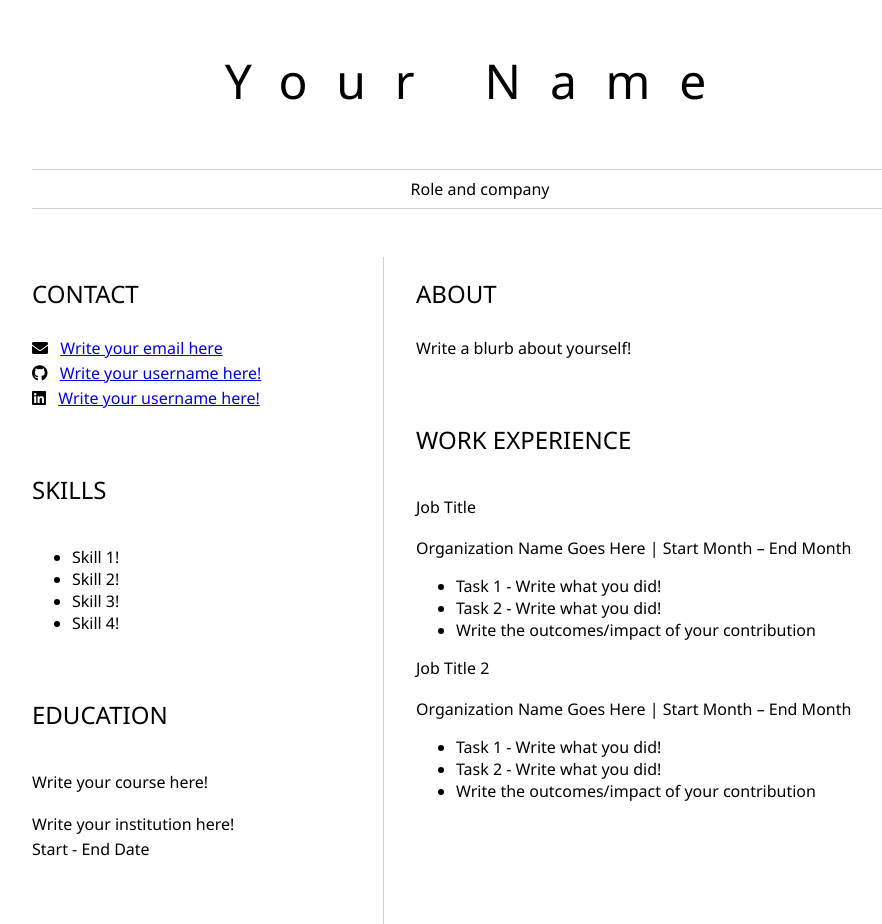
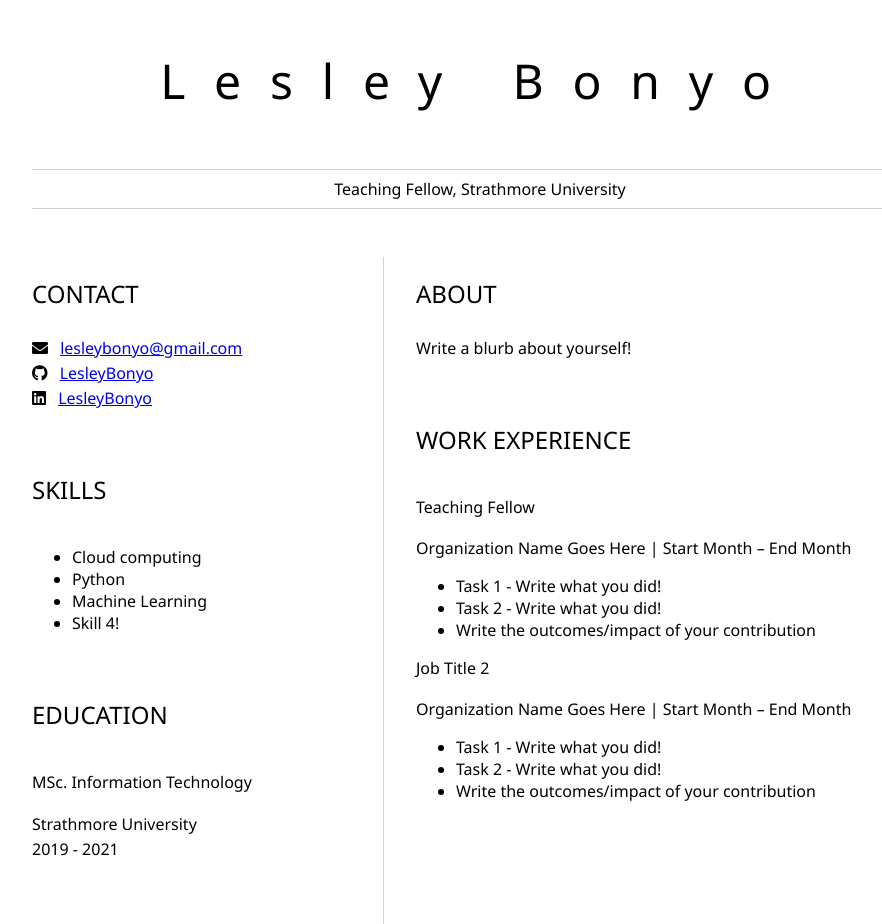
Before and after one commit to LesleyBonyo/Create-Resume, a plain HTML site: page index.html in a window 1280 px wide. Shown: the whole page, without its empty margins (160-1042 px from the left). Drawn offline with Linux system fonts and the light colour scheme.

Commit message:
Updated resume details

```diff
--- a/index.html
+++ b/index.html
@@ -8,9 +8,9 @@
 	<body>
 		<header id="header">
 			<!-- resume header with your name and title -->
-			<h1>Your Name</h1>
+			<h1>Lesley Bonyo</h1>
 			<hr>
-			Role and company
+			Teaching Fellow, Strathmore University
 			<hr>
 		</header>
 		<main>
@@ -20,36 +20,36 @@
 					<!-- contact info including social media -->
                     <p>
                         <i class="fa fa-envelope" aria-hidden="true"></i>
-                        <a href="mailto:username@domain.top-level domain">Write your email here</a>
+                        <a href="mailto:lesleybonyo@gmail.com">lesleybonyo@gmail.com</a>
                     </p>
                     <p>
                         <i class="fab fa-github" aria-hidden="true"></i>
-                        <a href="github.com/yourGitHubUsername">Write your username here!</a>
+                        <a href="github.com/LesleyBonyo">LesleyBonyo</a>
                     </p>
                     <p>
                         <i class="fab fa-linkedin" aria-hidden="true"></i>
-                        <a href="linkedin.com/yourLinkedInUsername">Write your username here!</a>
+                        <a href="linkedin.com/LesleyBonyo">LesleyBonyo</a>
                     </p>
 				</section>
 				<section>
 					<h2>SKILLS</h2>
 					<!-- your skills -->
                     <ul>
-                        <li>Skill 1!</li>
-                        <li>Skill 2!</li>
-                        <li>Skill 3!</li>
+                        <li>Cloud computing</li>
+                        <li>Python</li>
+                        <li>Machine Learning</li>
                         <li>Skill 4!</li>
                     </ul>
 				</section>
 				<section>
 					<h2>EDUCATION</h2>
 					<!-- your education -->
-                    <h3>Write your course here!</h3>
+                    <h3>MSc. Information Technology</h3>
                     <p>
-                        Write your institution here!
+                        Strathmore University
                     </p>
                     <p>
-                        Start - End Date
+                        2019 - 2021
                     </p>
 				</section>
 			</article>
@@ -62,7 +62,7 @@
 				<section>
 					<h2>WORK EXPERIENCE</h2>
 					<!-- your work experience -->
-                    <h3>Job Title</h3>
+                    <h3>Teaching Fellow</h3>
                     <p>
                         Organization Name Goes Here | Start Month – End Month
                     </p>
```
